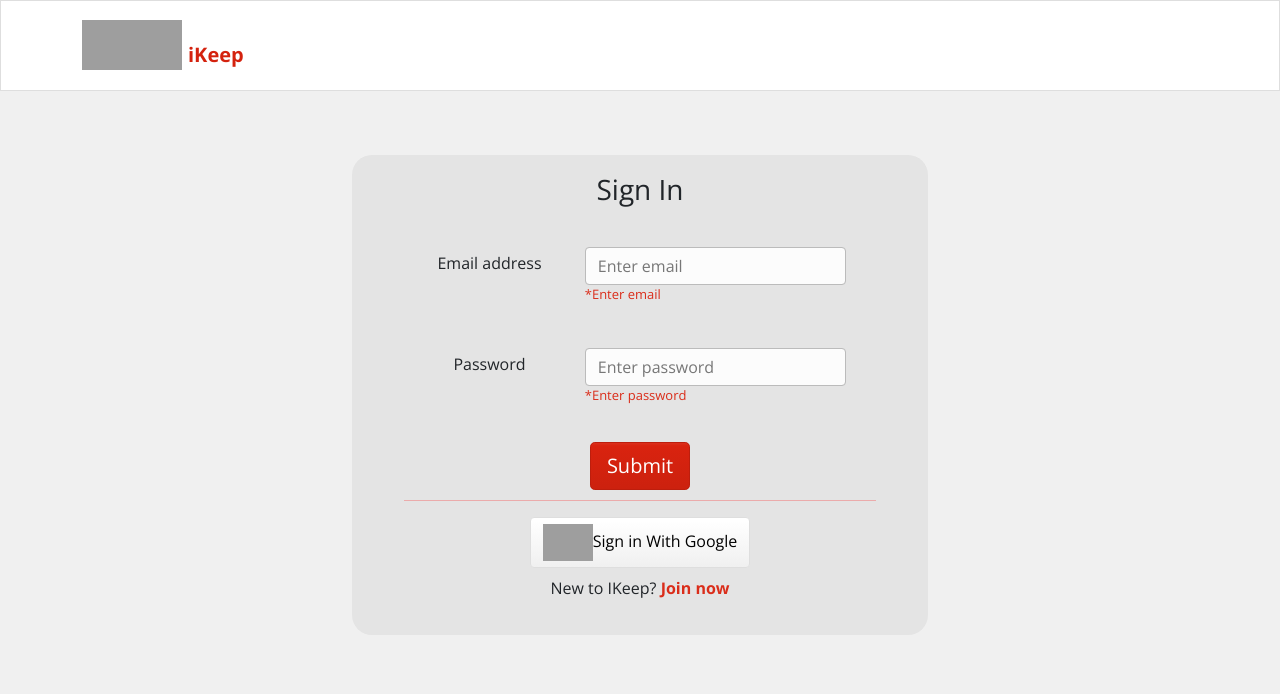
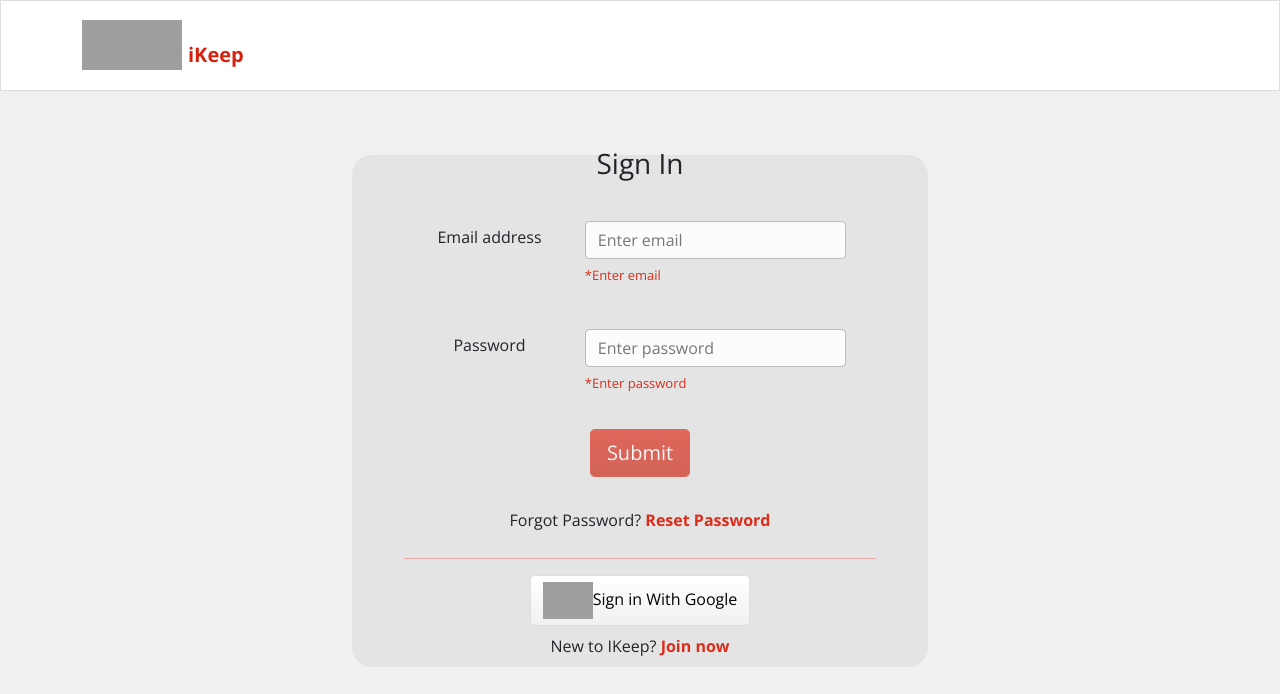
Before and after one commit to rlogixDev/iKeep, a React (Create React App) app: page / in a window 1280 px wide. Shown: the top 694 px of the page. Built offline with nearby package versions, Linux system fonts and the light colour scheme; no server answers; grey boxes are pictures that could not be loaded.

Commit message:
[update] login firebase auth

```diff
--- a/src/firebase.js
+++ b/src/firebase.js
@@ -1,15 +1,30 @@
-import * as firebase from "firebase/app";
-import "firebase/auth";
+import { initializeApp } from 'firebase/app';
+// import { getAuth,getFirestore, createUserWithEmailAndPassword } from "firebase/auth";
 
-const app = firebase.initializeApp({
+// TODO: Replace the following with your app's Firebase project configuration
+const firebaseConfig = {
     apiKey: "AIzaSyBJZ5X8lgrNErxR5rxeTW8QNOcJTPh4DaY",
     authDomain: "ikeep-authentication.firebaseapp.com",
     projectId: "ikeep-authentication",
     storageBucket: "ikeep-authentication.appspot.com",
     messagingSenderId: "832795327299",
     appId: "1:832795327299:web:9de52e4d31df87690e4df6"
-});
-console.log("firebase", app)
+};
 
-// export const auth = app.auth();
-export default app
+const authApp = initializeApp(firebaseConfig);
+export default authApp;
+
+// const auth = getAuth(app);
+// const db = getFirestore(app);
+
+// createUserWithEmailAndPassword(auth, email, password)
+//   .then((userCredential) => {
+//     // Signed in
+//     const user = userCredential.user;
+//     // ...
+//   })
+//   .catch((error) => {
+//     const errorCode = error.code;
+//     const errorMessage = error.message;
+//     // ..
+//   });
--- a/src/screens/Login/login.css
+++ b/src/screens/Login/login.css
@@ -2,7 +2,7 @@
   margin-top: 5%;
   max-width: 603px;
   min-width: max-content;
-  height: 30em;
+  height: 32em;
   border: 0px solid #000000;
   background-color: #e4e4e4;
   border-radius: 20px;
@@ -29,6 +29,7 @@
   color: #da2d1a;
 }
 .error {
+  padding-top:0.5em;
   font-size: 13px;
   color: #da2d1a !important;
   float: left;
--- a/src/screens/Login/login.js
+++ b/src/screens/Login/login.js
@@ -1,27 +1,60 @@
 
-import React, { useState } from 'react'
+import React, { useState, useEffect } from 'react'
 import { Link } from 'react-router-dom';
-import { useAuth } from "../../context/AuthContext";
 import './login.css';
+import { getAuth, signInWithEmailAndPassword } from "firebase/auth";
+import authApp from '../../firebase';
+import { signInWithPopup, GoogleAuthProvider } from "firebase/auth";
 
 export default function Login() {
     const [username, setUserName] = useState();
     const [password, setPassword] = useState();
-    const  {login}  = useAuth()
-    const [error, setError] = useState("")
-    const [loading, setLoading] = useState(false)
+    const [currentUser, setCurrentUser] = useState()
+    // const  {login}  = useAuth()
+    const [error, setError] = useState()
+    const [disabled, disableButton] = useState(true)
+    const auth = getAuth(authApp);
 
-    async function handleSubmit(e) {
-        try {
-          setError("")
-          setLoading(true)
-          await login(username,password);
-        } catch {
-          setError("Failed to log in")
-          console.log('error in login', error)
-        }
-        setLoading(false)
+    async function handleSubmit() {
+        await signInWithEmailAndPassword(auth, username, password)
+            .then((userCredential) => {
+                const user = userCredential.user;
+                setCurrentUser(user);
+                console.log("user logged in via email/password", currentUser.auth.currentUser.email)
+            })
+            .catch((error) => {
+                const errorMessage = error.code;
+                setError('**'+errorMessage.trim().substring(5))
+            });
     }
+    async function handleGoogleSignIn() {
+        const provider = new GoogleAuthProvider();
+        await signInWithPopup(auth, provider)
+            .then((result) => {
+                // This gives you a Google Access Token. You can use it to access the Google API.
+                const credential = GoogleAuthProvider.credentialFromResult(result);
+                const token = credential.accessToken;
+                // The signed-in user info.
+                const user = result.user;
+                console.log(user)
+                // ...
+            }).catch((error) => {
+                // Handle Errors here.
+                const errorCode = error.code;
+                const errorMessage = error.message;
+                // The email of the user's account used.
+                const email = error.email;
+                // The AuthCredential type that was used.
+                const credential = GoogleAuthProvider.credentialFromError(error);
+                // ...
+            });
+    }
+
+    useEffect(() => {
+        auth.onAuthStateChanged(user => {
+            setCurrentUser(user);
+        })
+    }, [])
 
     const ColoredLine = ({ color }) => (
         <hr
@@ -46,8 +79,8 @@ export default function Login() {
                         </div>
                         <div className="col-8">
                             <div className="form-group p-2 ">
-                                <input type="email" className="form-control" name="username"  placeholder="Enter email" onChange={e => setUserName(e.target.value)} />
-                                {!username&& <p className="error">*Enter email</p>}
+                                <input type="email" className="form-control" name="username" placeholder="Enter email" onChange={e => setUserName(e.target.value)} />
+                                {!username && <p className="error">*Enter email</p>}
                             </div>
                         </div>
                     </div>
@@ -59,21 +92,27 @@ export default function Login() {
                         </div>
                         <div className="col-8">
                             <div className="form-group p-2">
-                                <input type="password" className="form-control" name="password"  placeholder="Enter password" onChange={e => setPassword(e.target.value)} />
+                                <input type="password" className="form-control" name="password" placeholder="Enter password" onChange={e => setPassword(e.target.value)} />
                                 {!password && <p className="error">*Enter password</p>}
                             </div>
                         </div>
                     </div>
-                    <div id="login-buttons" className="row justify-content-end ">
+                    <div id="login-buttons" className="row justify-content-center ">
                         <div >
-                            <button variant="primary" type="button" className="btn btn-primary btn-lg btn-block" onClick={()=>handleSubmit()} disabled={loading}>Submit</button>
+                            {/* <Link to="/homepage"> */}
+                            <button variant="primary" type="button" className="btn btn-primary btn-lg btn-block" onClick={() => handleSubmit()} disabled={!username | !password}> Submit</button>
+                           {/* </Link> */}
                         </div>
+                        <p className="error">{error}
+                        </p>
+                        <p className="link">Forgot Password? <Link to="/resetPassword">Reset Password</Link></p>
+
                     </div>
 
                     <div className="row ">
                         <ColoredLine color="red" />
                         <div >
-                            <button variant="primary" type="submit" className="btn btn-light btn-md pr-10"> <img src="https://e7.pngegg.com/pngimages/114/607/png-clipart-g-suite-pearl-river-middle-school-google-software-suite-email-sign-up-button-text-logo-thumbnail.png" width="50" radius="10" alt="google" />
+                            <button variant="primary" type="submit" className="btn btn-light btn-md pr-10" onClick={() => handleGoogleSignIn()} > <img src="https://e7.pngegg.com/pngimages/114/607/png-clipart-g-suite-pearl-river-middle-school-google-software-suite-email-sign-up-button-text-logo-thumbnail.png" width="50" radius="10" alt="google" />
                                 Sign in With Google</button>
                         </div>
                         <p className="link">New to IKeep? <Link to="/signup">Join now</Link></p>
```
